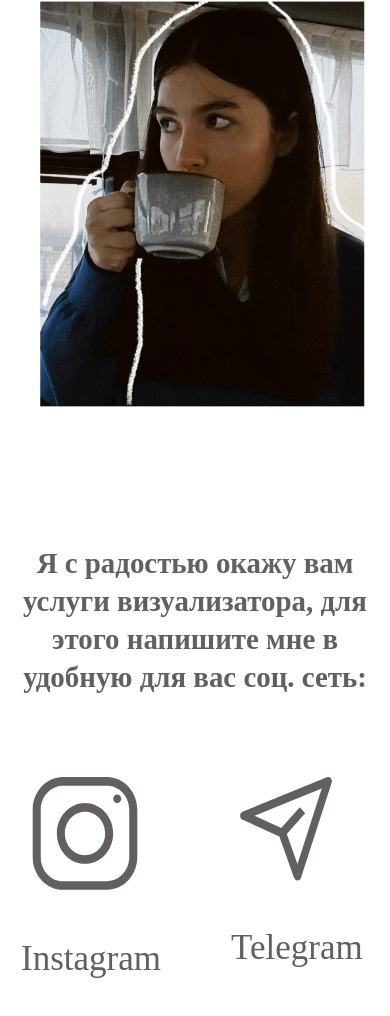
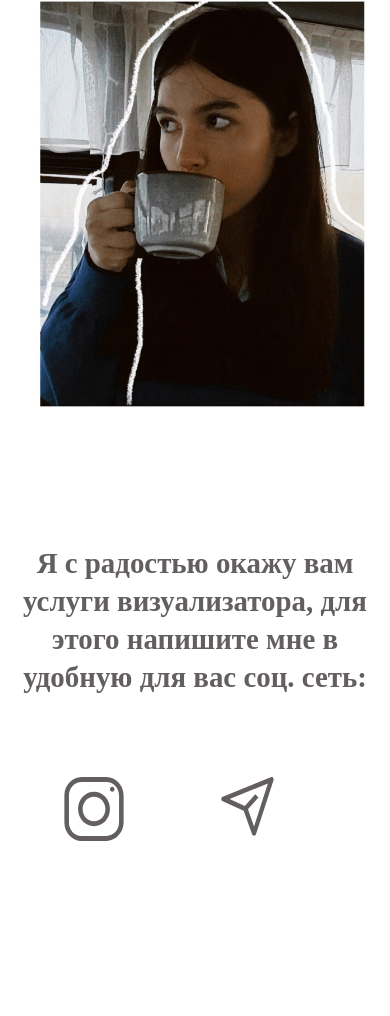
Before and after one commit to eldar-arslanov/vizualizer, a plain HTML site: page index.html in a window 390 px wide. Shown: the part 5151-6167 px from the top of the page. After the commit the page ends 6075 px from the top, so only its background shows below. Drawn offline with Linux system fonts and the light colour scheme.

Commit message:
adaptive social

```diff
--- a/index.html
+++ b/index.html
@@ -90,11 +90,11 @@
             <div class="footer__social">
                     <div class="footer__icon-block">
                         <a href="https://instagram.com/asieeiya?igshid=NzAzN2Q1NTE=" class="footer__link"><img src="images/inst.svg" alt="instagram" class="footer__icon"></a>
-                        <a href="https://instagram.com/asieeiya?igshid=NzAzN2Q1NTE=" class="foter__link-text">Instagram</a>
+                        <!-- <a href="https://instagram.com/asieeiya?igshid=NzAzN2Q1NTE=" class="foter__link-text">Instagram</a> -->
                     </div>
                     <div class="footer__icon-block">
                         <a href="https://t.me/nastie8" class="footer__link"><img src="images/telegram.svg" alt="telegram" class="footer__icon"></a>
-                        <a href="https://t.me/nastie8" class="foter__link-text">Telegram</a>
+                        <!-- <a href="https://t.me/nastie8" class="foter__link-text">Telegram</a> -->
                     </div>
             </div>
         </footer>
--- a/style.css
+++ b/style.css
@@ -256,7 +256,7 @@
   .footer__social {
     display: flex;
     justify-content: center;
-    gap: 240px;
+    gap: 100px;
   }
   .footer__icon-block {
   }
@@ -264,8 +264,8 @@
     display: block;
   }
   .footer__icon {
-    width: 85%;
-    height: 85%;
+    width: 70%;
+    height: 70%;
   }
 
   .foter__link-text {
@@ -289,8 +289,8 @@
       flex-wrap: wrap;
     }
     .footer__icon {
-      width:80% ;
-      height:80% ;
+      width: 60% ;
+      height:60% ;
     }
   }
   @media (max-width: 767px) {
@@ -318,7 +318,7 @@
       gap: 20px;
     }
     .footer__social {
-      gap: 80px;
+      gap: 0px;
     }
     .foter__link-text {
       font-size: 40px;
@@ -338,7 +338,7 @@
       padding-bottom: 30px;
     }
     .footer__social {
-      gap: 50px;
+      gap: 30px;
     }
     .foter__link-text {
       font-size: 35px;
@@ -346,6 +346,10 @@
     .about__title {
       margin: 40px 0 30px;
     }
+    .footer__social {
+        gap: 0px;
+      }
+
   }
 
   @media (max-width: 375px) {
```
